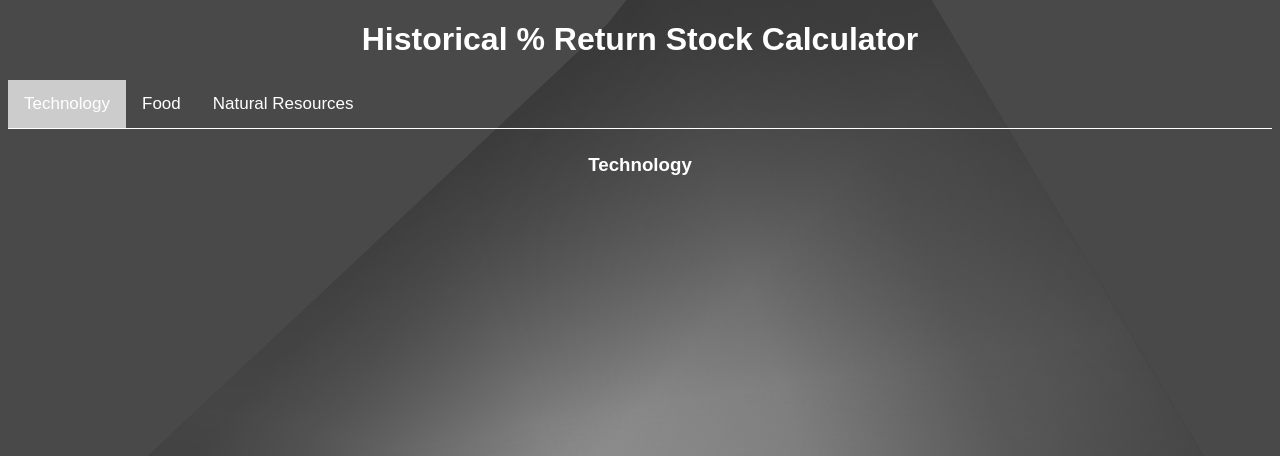
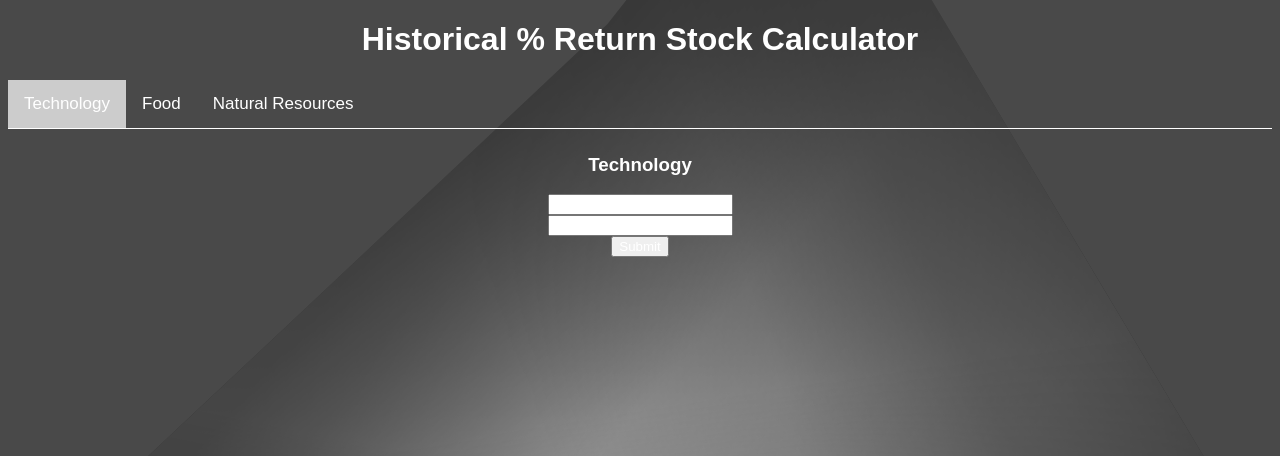
Before and after one commit to Anisotropies/chan.site88.net, a PHP site: page / in a window 1280 px wide, after a click on "Technology". Shown: the top 456 px of the page. Run offline with PHP 8.4, Linux system fonts and the light colour scheme; some libraries are stand-ins or nearby versions.

Commit message:
Form can print to log depending on text changes

```diff
--- a/homePage.css
+++ b/homePage.css
@@ -94,7 +94,9 @@ body {
 	height:5em;
 
 }
-
+.FormText {
+	color:grey;
+}
 .box {
 	width:10em;
 	height:10em;
--- a/homePage.js
+++ b/homePage.js
@@ -1,6 +1,10 @@
 $(document).ready(
 function()
 {
+	$(".FormText").on('change keyup paste', function() {
+		var start_date = document.getElementById("StartDate").value;
+		console.log(start_date);
+	});
 	var xhttp = new XMLHttpRequest();
 	  xhttp.onreadystatechange = function() {
 		if (this.readyState == 4 && this.status == 200) {
--- a/index.html
+++ b/index.html
@@ -1,11 +1,11 @@
 <!DOCTYPE html>
 <html>
 	<head>
-		<title>Home</title>
+		<title>Historial % Return</title>
 		<link type="text/css" rel="stylesheet" href="homePage.css">
 		<script src="http://code.jquery.com/jquery-1.9.1.js"></script>
 		<!--<script src="http://code.jquery.com/ui/1.10.3/jquery-ui.js"></script>-->
-<script src="https://cdnjs.cloudflare.com/ajax/libs/Chart.js/2.4.0/Chart.min.js"></script>
+		<script src="https://cdnjs.cloudflare.com/ajax/libs/Chart.js/2.4.0/Chart.min.js"></script>
         <script type="text/javascript" language="javascript" src="homePage.js"></script>
 	</head>
 <body>
@@ -21,10 +21,16 @@
 
 <div id="Technology" class="tabcontent">
   <h3>Technology</h3>
+
+	<form id = "StartEndForm">
+	<input class = "FormText" id = "StartDate" type="text" name="StartDate" ><br>
+	<input class = "FormText" id = "EndDate" type="text" name="EndDate"><br>
+	<input type="submit" value="Submit">
+	</form>
   <p id = "returnVal"></p>
   <div id="chartContainer">
 	<canvas id="myChart"></canvas>
-	</div>
+  </div>
 </div>
 
 <div id="Food" class="tabcontent">
```
